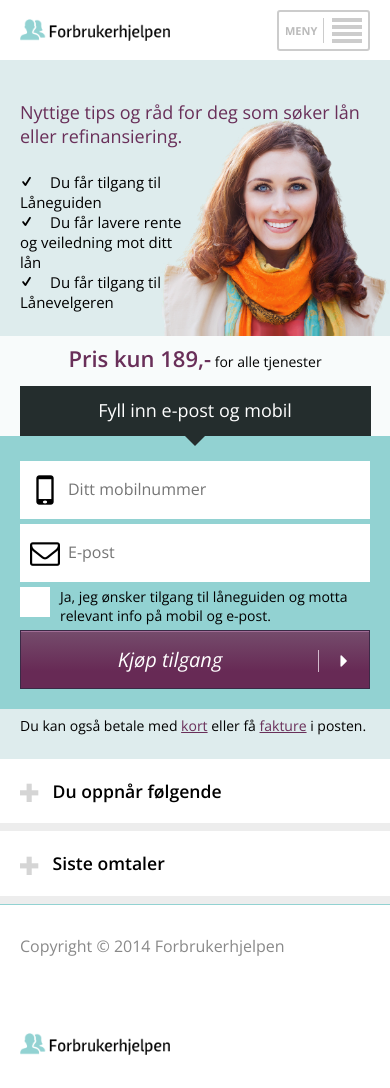
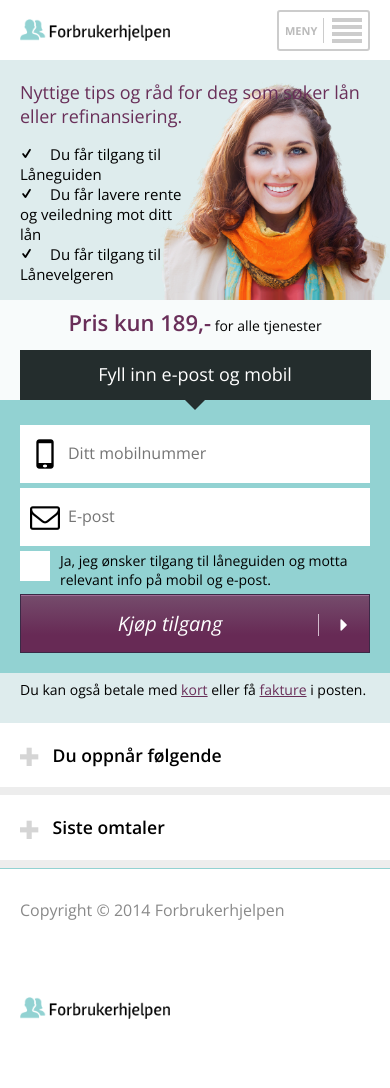
Before and after one commit to front/forbrukerhjelpen-static, a Jekyll site: the page built from index.html, in a window 390 px wide. Built offline with Jekyll 4.4.1, drawn with Linux system fonts in a browser that asks for light colours; nearby versions of some CDN libraries; after the commit the page ends 1052 px from its top, so only the background shows below that.

Commit message:
Adjust hero spacing on smaller screens

```diff
--- a/css/style.css
+++ b/css/style.css
@@ -665,7 +665,7 @@ a {
 /* line 41, ../sass/partials/module/partials/_hero.scss */
 .hero .teaser {
   position: relative;
-  padding-top: 40px;
+  padding-top: 20px;
   z-index: 2;
 }
 @media (min-width: 720px) {
@@ -673,6 +673,12 @@ a {
   .hero .teaser {
     max-width: 50%;
     padding-top: 55px;
+  }
+}
+@media (min-width: 480px) {
+  /* line 41, ../sass/partials/module/partials/_hero.scss */
+  .hero .teaser {
+    padding-top: 40px;
   }
 }
 @media (min-width: 960px) {
@@ -682,41 +688,47 @@ a {
     padding-bottom: 70px;
   }
 }
-/* line 55, ../sass/partials/module/partials/_hero.scss */
+/* line 60, ../sass/partials/module/partials/_hero.scss */
 .hero .teaser h1, .hero .teaser h2 {
   font-size: 1.125em !important;
   font-weight: 400;
 }
 @media (min-width: 480px) {
-  /* line 55, ../sass/partials/module/partials/_hero.scss */
+  /* line 60, ../sass/partials/module/partials/_hero.scss */
   .hero .teaser h1, .hero .teaser h2 {
     font-size: 2.25em !important;
     font-weight: 300;
   }
 }
-/* line 63, ../sass/partials/module/partials/_hero.scss */
+/* line 68, ../sass/partials/module/partials/_hero.scss */
 .hero .teaser ul {
   padding-left: 0;
 }
-/* line 65, ../sass/partials/module/partials/_hero.scss */
+@media (max-width: 480px) {
+  /* line 68, ../sass/partials/module/partials/_hero.scss */
+  .hero .teaser ul {
+    margin: 1em 0;
+  }
+}
+/* line 75, ../sass/partials/module/partials/_hero.scss */
 .hero .teaser ul li {
   list-style: none;
   font-size: 0.9375em;
   width: 50%;
 }
 @media (min-width: 720px) {
-  /* line 65, ../sass/partials/module/partials/_hero.scss */
+  /* line 75, ../sass/partials/module/partials/_hero.scss */
   .hero .teaser ul li {
     width: auto;
   }
 }
 @media (min-width: 480px) {
-  /* line 65, ../sass/partials/module/partials/_hero.scss */
+  /* line 75, ../sass/partials/module/partials/_hero.scss */
   .hero .teaser ul li {
     font-size: 1.375em;
   }
 }
-/* line 75, ../sass/partials/module/partials/_hero.scss */
+/* line 85, ../sass/partials/module/partials/_hero.scss */
 .hero .teaser ul li:before {
   display: inline-block;
   width: 30px;
@@ -724,7 +736,7 @@ a {
   font-family: "forbrukerhjelpen";
   font-size: 0.875em;
 }
-/* line 84, ../sass/partials/module/partials/_hero.scss */
+/* line 94, ../sass/partials/module/partials/_hero.scss */
 .hero .teaser p {
   margin-left: -20px;
   margin-right: -20px;
@@ -738,7 +750,7 @@ a {
   background-color: rgba(255, 255, 255, 0.8);
 }
 @media (min-width: 720px) {
-  /* line 84, ../sass/partials/module/partials/_hero.scss */
+  /* line 94, ../sass/partials/module/partials/_hero.scss */
   .hero .teaser p {
     margin-left: 0;
     margin-right: 0;
@@ -750,7 +762,7 @@ a {
     background: none;
   }
 }
-/* line 100, ../sass/partials/module/partials/_hero.scss */
+/* line 110, ../sass/partials/module/partials/_hero.scss */
 .hero .teaser p span {
   font-weight: 600;
   font-size: 1.57143em;
```
Also changed, not shown: sass/partials/module/partials/_hero.scss (+11 -1 lines).
